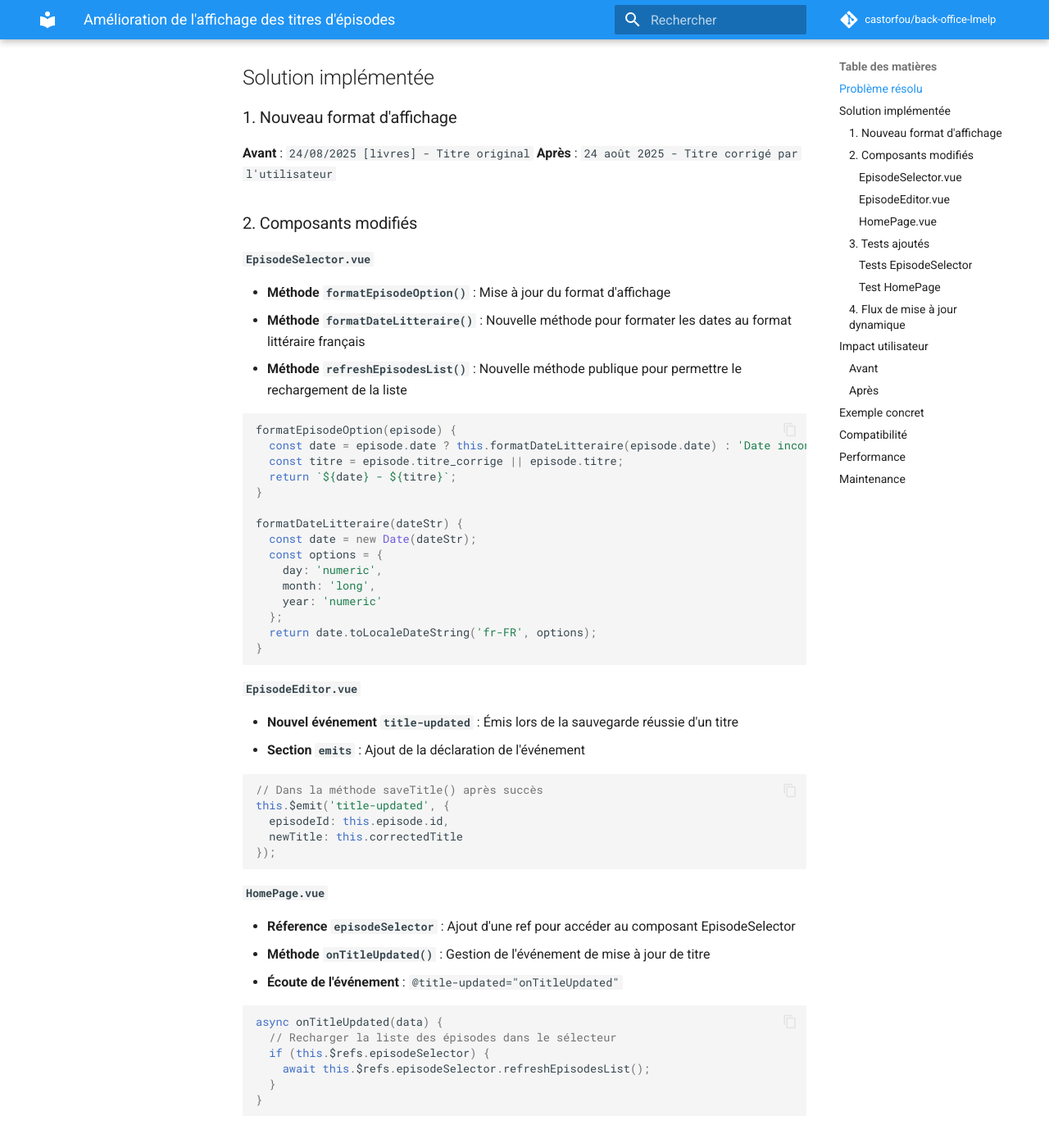
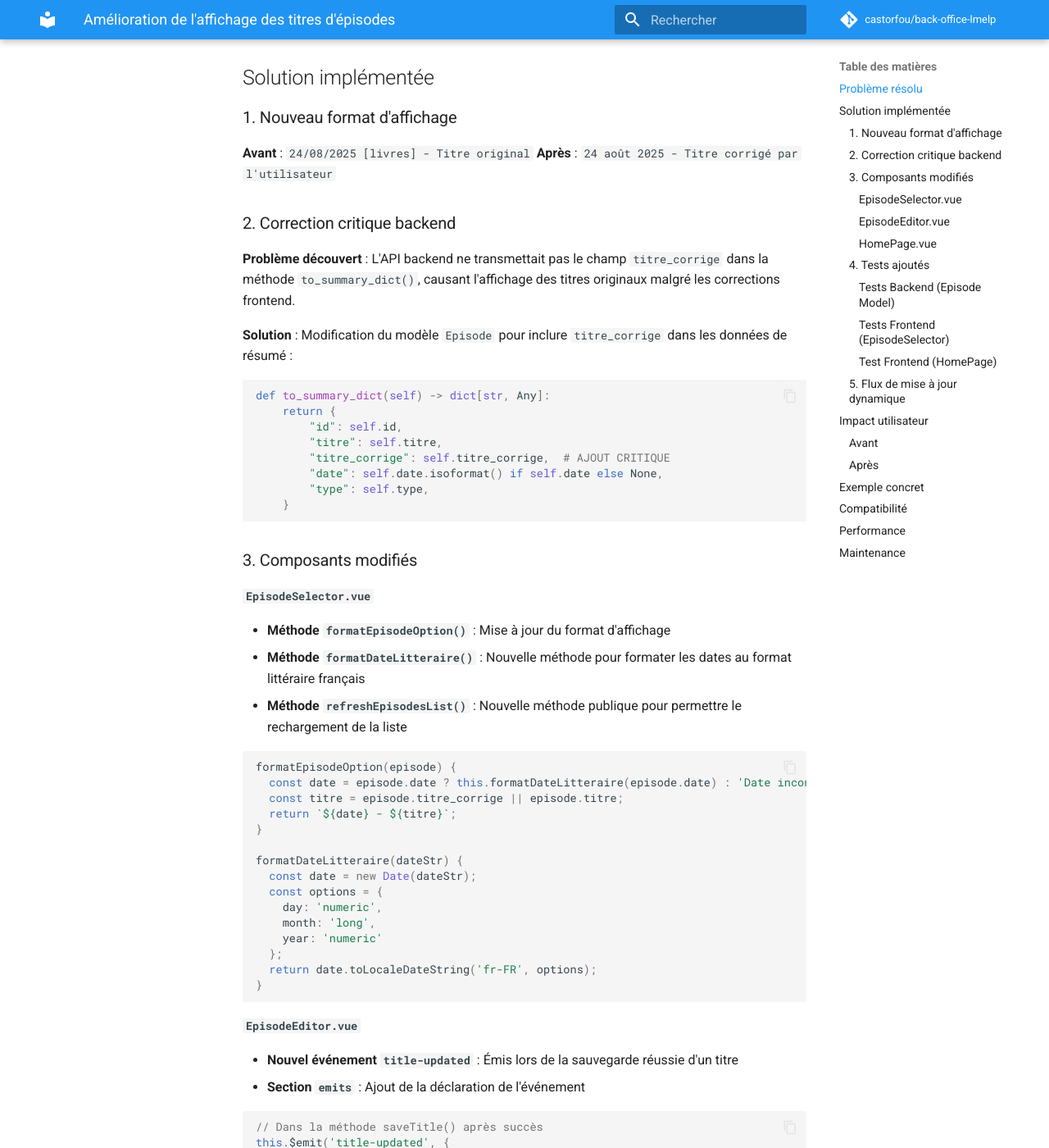
Before and after one commit to castorfou/back-office-lmelp, an MkDocs documentation site: the page built from docs/dev/episode-title-display-improvement.md, in a window 1280 px wide and 1400 px high, scrolled down 410 px. Shown: the whole window at 82% size. Built offline with MkDocs 1.6.1 and Material for MkDocs 9.7.7, drawn with Linux system fonts in a browser that asks for light colours; comment, search, counter and statistics services are not loaded; some of the changed text lies outside the part shown.

Commit message:
fix: improve episode title display in dropdown selection
Resolves issue #29 by implementing proper title formatting and dynamic updates:

**Frontend changes:**
- Update EpisodeSelector display format from "dd/mm/yyyy [type] - title" to "dd mois yyyy - corrected_title"
- Add French literary date formatting with toLocaleDateString('fr-FR')
- Prioritize corrected titles (titre_corrige) over original titles
- Implement dynamic dropdown refresh on title updates via event communication
- Add comprehensive frontend tests for new formatting and dynamic updates

**Backend changes (critical fix):**
- Fix Episode.to_summary_dict() to include titre_corrige field in API response
- Add test_episode_to_summary_dict_with_titre_corrige() to prevent regression
- Update existing tests to validate titre_corrige field presence
- This was the root cause preventing corrected titles from appearing in dropdown

**Technical improvements:**
- Event-driven architecture: EpisodeEditor → HomePage → EpisodeSelector
- Graceful fallback to original title when corrected title unavailable
- Maintains backward compatibility with episodes without corrections
- Full test coverage: 165 tests (117 backend + 48 frontend)

**Documentation:**
- Update dev docs with complete implementation details and lessons learned
- Document the critical backend API fix discovered during user testing

🤖 Generated with [Claude Code](https://claude.ai/code)

Co-Authored-By: Claude <noreply@anthropic.com>

````diff
--- a/docs/dev/episode-title-display-improvement.md
+++ b/docs/dev/episode-title-display-improvement.md
@@ -17,7 +17,23 @@ L'affichage des titres d'épisodes dans la liste déroulante de sélection n'ét
 **Avant** : `24/08/2025 [livres] - Titre original`
 **Après** : `24 août 2025 - Titre corrigé par l'utilisateur`
 
-### 2. Composants modifiés
+### 2. Correction critique backend
+
+**Problème découvert** : L'API backend ne transmettait pas le champ `titre_corrige` dans la méthode `to_summary_dict()`, causant l'affichage des titres originaux malgré les corrections frontend.
+
+**Solution** : Modification du modèle `Episode` pour inclure `titre_corrige` dans les données de résumé :
+```python
+def to_summary_dict(self) -> dict[str, Any]:
+    return {
+        "id": self.id,
+        "titre": self.titre,
+        "titre_corrige": self.titre_corrige,  # AJOUT CRITIQUE
+        "date": self.date.isoformat() if self.date else None,
+        "type": self.type,
+    }
+```
+
+### 3. Composants modifiés
 
 #### `EpisodeSelector.vue`
 - **Méthode `formatEpisodeOption()`** : Mise à jour du format d'affichage
@@ -68,18 +84,24 @@ async onTitleUpdated(data) {
 }
 ```
 
-### 3. Tests ajoutés
+### 4. Tests ajoutés
 
-#### Tests EpisodeSelector
+#### Tests Backend (Episode Model)
+- **Nouveau test critique** : `test_episode_to_summary_dict_with_titre_corrige()` dans `tests/test_models_validation.py`
+- Vérification que `titre_corrige` est inclus dans `to_summary_dict()`
+- Mise à jour des tests existants pour valider le nouveau champ
+- **Test de régression** : Empêche la répétition du bug où `titre_corrige` était absent
+
+#### Tests Frontend (EpisodeSelector)
 - Test du nouveau format d'affichage avec date littéraire
 - Test de l'utilisation du titre corrigé vs titre original
 - Mise à jour des tests existants pour le nouveau format
 
-#### Test HomePage
+#### Test Frontend (HomePage)
 - Test de la mise à jour dynamique lors de la modification d'un titre
 - Vérification que `refreshEpisodesList()` est appelé correctement
 
-### 4. Flux de mise à jour dynamique
+### 5. Flux de mise à jour dynamique
 
 ```
 1. Utilisateur modifie un titre dans EpisodeEditor
@@ -133,6 +155,7 @@ async onTitleUpdated(data) {
 - Impact minimal : Une seule requête API supplémentaire lors de la mise à jour d'un titre
 - Optimisation : Le rechargement se fait seulement lors des modifications, pas en continu
 - Réactivité : Mise à jour immédiate visible par l'utilisateur
+- **Test Coverage** : Couverture totale avec 165 tests (117 backend + 48 frontend)
 
 ## Maintenance
 
````
Also changed, not shown: docs/commands.md (+12 -12 lines), screenshots/Screenshot From 2025-09-06 06-56-17.png (added), 2 other files.
